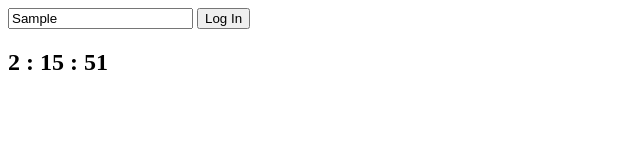
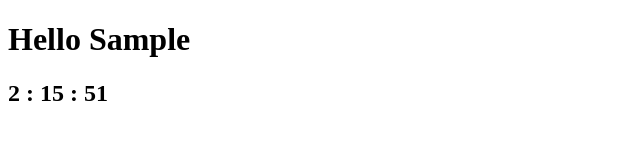
Before and after one commit to bona373737/nomadcoder-chrome-clone, a plain HTML site: page 03-Momentum-clone/index.html in a window 1280 px wide. Both pictures are taken after typing "Sample" into the empty fields and a click on the button "Log In". Shown: the whole page, without its empty margins (0-640 px from the left). Drawn offline with Linux system fonts and the light colour scheme.

Commit message:
연습코드 추가

```diff
--- a/03-Momentum-clone/css/style.css
+++ b/03-Momentum-clone/css/style.css
@@ -0,0 +1,3 @@
+.hidden{
+    display: none;
+}
--- a/03-Momentum-clone/index.html
+++ b/03-Momentum-clone/index.html
@@ -12,6 +12,7 @@
     <input required maxlength="15" type="text" placeholder="What is your nama?">
     <button>Log In</button>
     </form>
+    <h1 id=greeting class="hidden"></h1>
     <a href="https://nomadecoders.co.kr"></a>
     <h2 id=clock> </h2>
 
--- a/03-Momentum-clone/js/greeting.js
+++ b/03-Momentum-clone/js/greeting.js
@@ -3,12 +3,12 @@
 // const loginButton = loginForm.querySelector("button");
 
 //위의 코드를 좀더 짧게 작성(HTML element 가져오기)
-const loginInput = document.querySelector("#login-form input");
-const loginButton = document.querySelector("#login-form button");
+// const loginInput = document.querySelector("#login-form input");
+// const loginButton = document.querySelector("#login-form button");
 
-function onLoginBtnClick() {
+// function onLoginBtnClick() {
 // console.dir(loginInput);
-    console.log(loginInput.value);
+// console.log(loginInput.value);
 
 // const userName = loginInput.value;
 // if(userName === ""){
@@ -17,8 +17,8 @@ function onLoginBtnClick() {
 // alert("Your name is too long")
 
 //위의 사용자입력값 유효성검사들 중에 브라우저 자체기능을 사용하여 작업
-    // input tag에 속성값 required, maxlength
-};
+//     // input tag에 속성값 required, maxlength
+// };
 
 //브라우저 기본동작으로 submit되고 있으므로 click을 감지할 필요없음
 // loginButton.addEventListener("click", onLoginBtnClick);
@@ -26,14 +26,15 @@ function onLoginBtnClick() {
 
 //-------------------------------------------------------------------------
 //form의 기본동작인 submit이후의 "새로고침" 기능을 막아보자.
-const loginForm = document.querySelector("#login-form");
 
-function onLoginSubmit(event) {
-    event.preventDefault();
-    const userName = loginInput.value;
-    console.log(userName);
-};
-loginForm.addEventListener("submit", onLoginSubmit);
+// const loginForm = document.querySelector("#login-form");
+// function onLoginSubmit(event) {
+//     event.preventDefault();
+//     const userName = loginInput.value;
+//     console.log(userName);
+// };
+// loginForm.addEventListener("submit", onLoginSubmit);
+
 //-->submit이 감지되었을때 브라우저는 onLoginSubmit()함수를 실행시키고
 //onLoginSubmit함수가 실행되는 내부 실제 코드는 아래와 같다.
 // function onLoginSubmit(event){
@@ -42,3 +43,28 @@ loginForm.addEventListener("submit", onLoginSubmit);
 //     console.log(userName);
 // }
 //자동으로 함수실행에 필요한 event정보를 담은객체가 함수argument로 제공된다.
+
+
+//------------------------------------------------------------------------
+//submit이 완료된 후 입력form을 숨기고 환영문구를 띄워보자.
+const loginForm = document.querySelector("#login-form");
+const loginInput = document.querySelector("#login-form input");
+const gretting = document.querySelector('#greeting');
+
+const HIDDEN_CLASSNAME = "hidden";
+
+function onLoginSubmit(event) {
+    event.preventDefault();
+    const userName = loginInput.value;
+    localStorage.setItem("userName", userName);
+    loginForm.classList.add("hidden");
+    console.log(userName);
+    // gretting.innerHTML = "Hello " + userName;
+    gretting.innerHTML = `Hello ${userName}`;
+    gretting.classList.remove(HIDDEN_CLASSNAME);
+};
+loginForm.addEventListener("submit", onLoginSubmit);
+
+
+//------------------------------------------------------------------------
+//LocalStorage에 userName 저장하기
```
Also changed, not shown: 03-Momentum-clone/js/quotes.js (added), 03-Momentum-clone/js/todo.js (added), 1 other file. Lines whose indentation alone changed are shown as unchanged.
